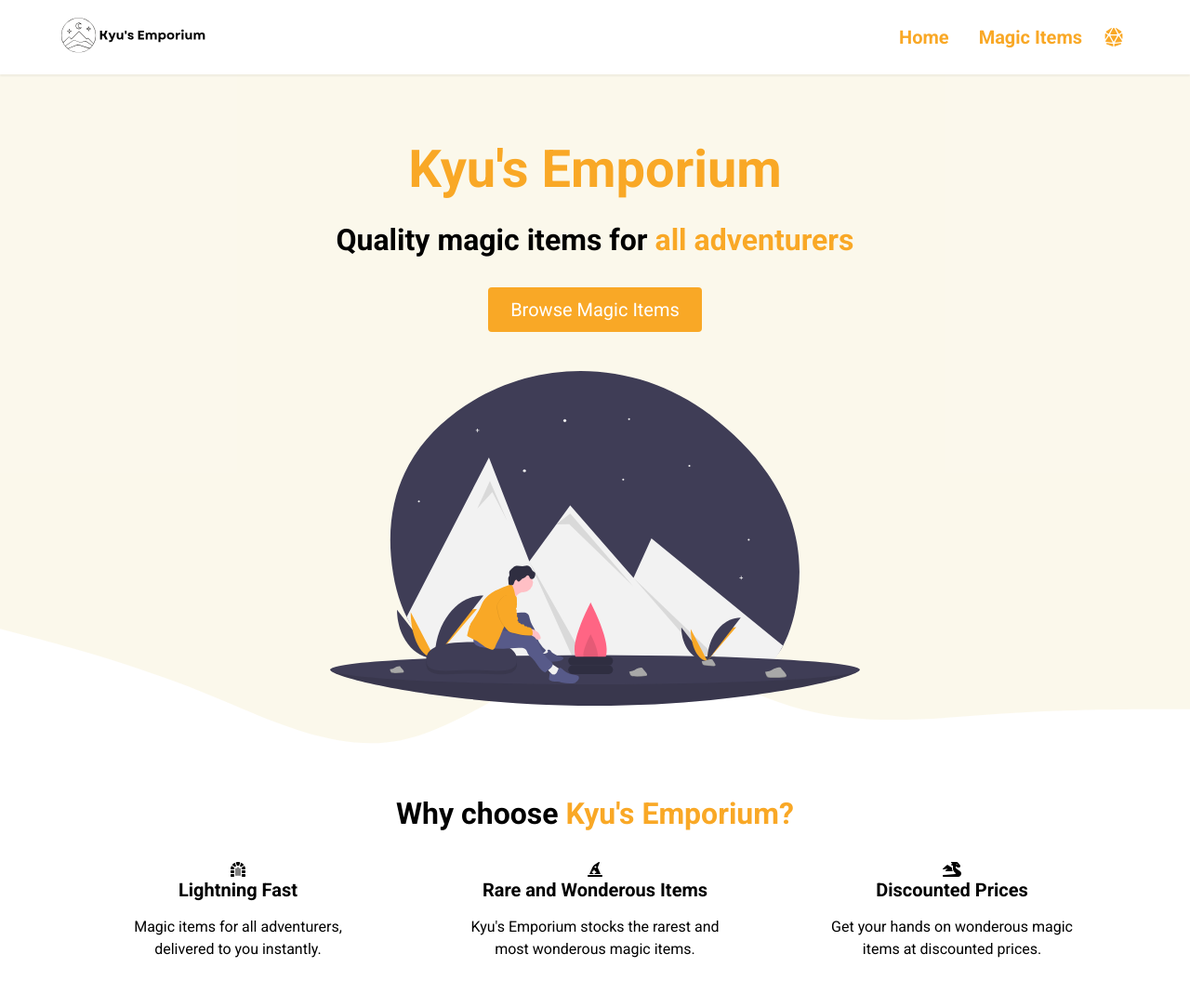
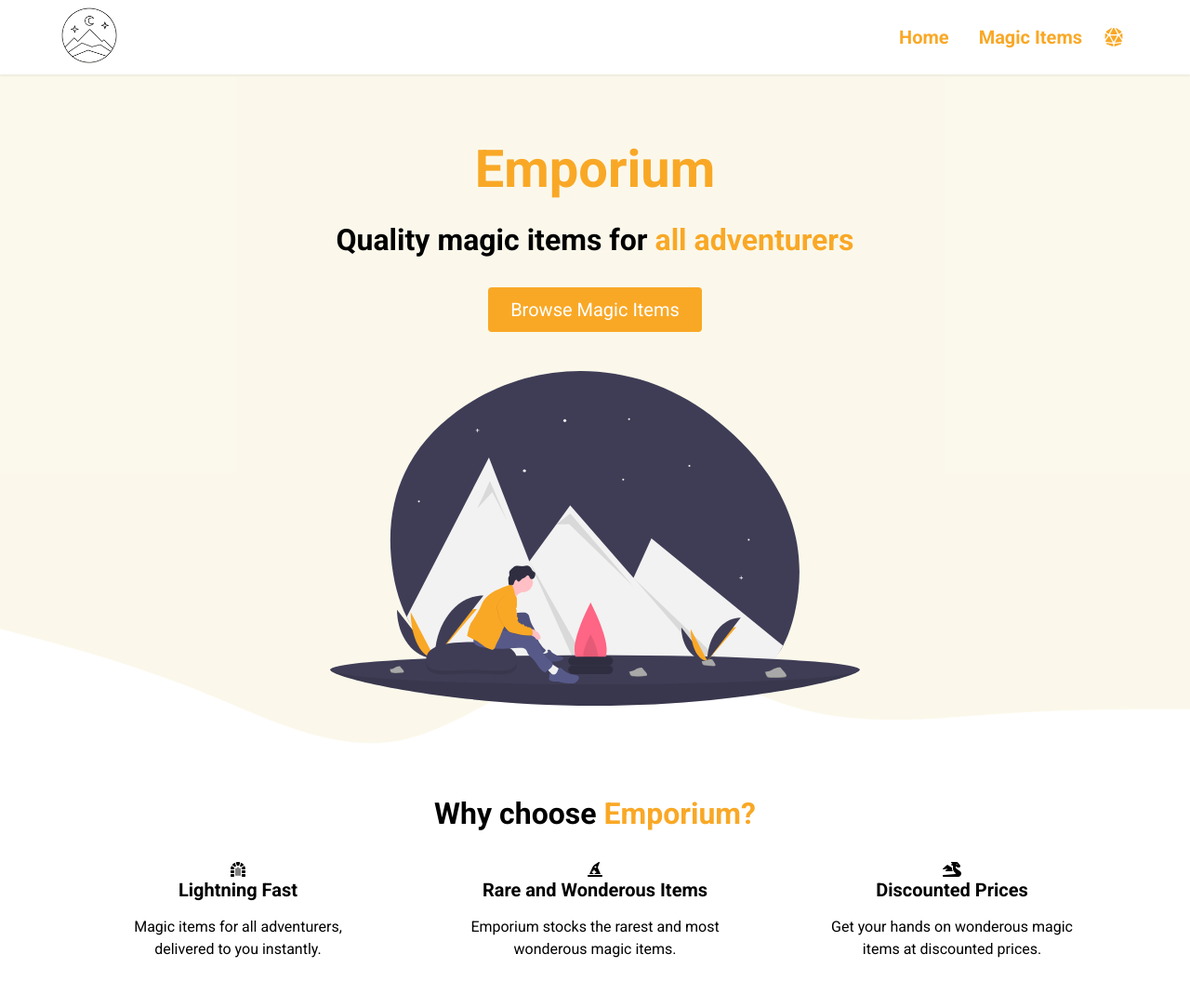
Before and after one commit to JamKyu/E-CommerceReact, a React (Create React App) app: page / in a window 1280 px wide. Shown: the top 1083 px of the page at 93% size. Built offline with nearby package versions, Linux system fonts and the light colour scheme.

Commit message:
Updated to Emporium

```diff
--- a/public/index.html
+++ b/public/index.html
@@ -11,7 +11,7 @@
     />
     <link rel="apple-touch-icon" href="%PUBLIC_URL%/favicon-k.png" />
     <link rel="manifest" href="%PUBLIC_URL%/manifest.json" />
-    <title>Kyu's Emporium</title>
+    <title>Emporium</title>
   </head>
   <body>
     <noscript>You need to enable JavaScript to run this app.</noscript>
--- a/src/components/Footer.jsx
+++ b/src/components/Footer.jsx
@@ -1,5 +1,5 @@
 import React from "react";
-import Logo from "../assets/Emporium.svg";
+import Logo from "../assets/Emporium.png";
 import { Link } from "react-router-dom";
 
 const Footer = () => {
@@ -25,7 +25,7 @@ const Footer = () => {
             </Link>
           </div>
           <div className="footer__copyright">
-            Copyright &copy; 2022 Kyu's Emporium
+            &copy; 2022 Emporium
           </div>
         </div>
       </div>
--- a/src/components/Highlights.jsx
+++ b/src/components/Highlights.jsx
@@ -8,7 +8,7 @@ const Highlights = () => {
       <div className="container">
         <div className="row">
           <h2 className="section__title">
-            Why choose <span className="yellow">Kyu's Emporium?</span>
+            Why choose <span className="yellow">Emporium?</span>
           </h2>
           <div className="highlight__wrapper">
             <Highlight
@@ -19,7 +19,7 @@ const Highlights = () => {
             <Highlight
               icon={<FontAwesomeIcon icon="hat-wizard" />}
               title="Rare and Wonderous Items"
-              para="Kyu's Emporium stocks the rarest and most wonderous magic items."
+              para="Emporium stocks the rarest and most wonderous magic items."
             />
             <Highlight
               icon={<FontAwesomeIcon icon="dragon" />}
--- a/src/components/Landing.jsx
+++ b/src/components/Landing.jsx
@@ -8,7 +8,7 @@ const Landing = () => {
                 <header>
                     <div className="header__container">
                         <div className="header__description">
-                            <h1>Kyu's Emporium</h1>
+                            <h1>Emporium</h1>
                             <h2>Quality magic items for <span className='yellow'>all adventurers</span></h2>
                             <a href="#featured">
                                 <button className="btn">Browse Magic Items</button>
--- a/src/components/Nav.jsx
+++ b/src/components/Nav.jsx
@@ -1,6 +1,6 @@
 import React from "react";
 import { FontAwesomeIcon } from "@fortawesome/react-fontawesome";
-import Logo from "../assets/Emporium.svg";
+import Logo from "../assets/Emporium.png";
 import { Link } from "react-router-dom";
 
 const Nav = ({ numberOfItems }) => {
--- a/src/index.css
+++ b/src/index.css
@@ -98,7 +98,7 @@ button:active {
 }
 
 .logo {
-  width: 160px;
+  width: 64px;
 }
 
 .nav__container {
@@ -487,7 +487,7 @@ footer {
 }
 
 .footer__logo--img {
-  width: 160px;
+  width: 80px;
   filter: grayscale(1) invert(1);
 }
 
```
Also changed, not shown: src/assets/Emporium.png (added), src/assets/Emporium.svg (deleted).
